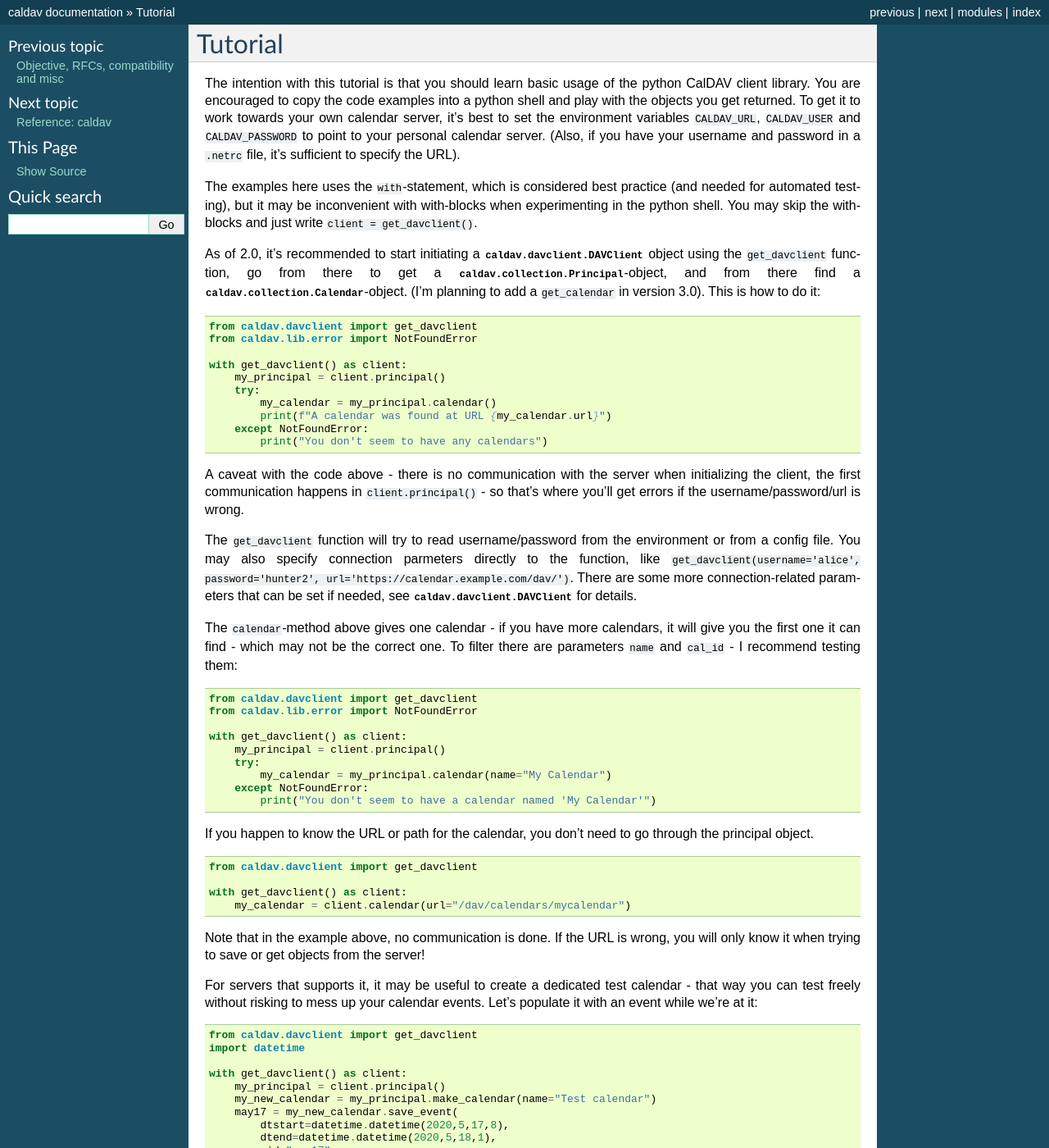
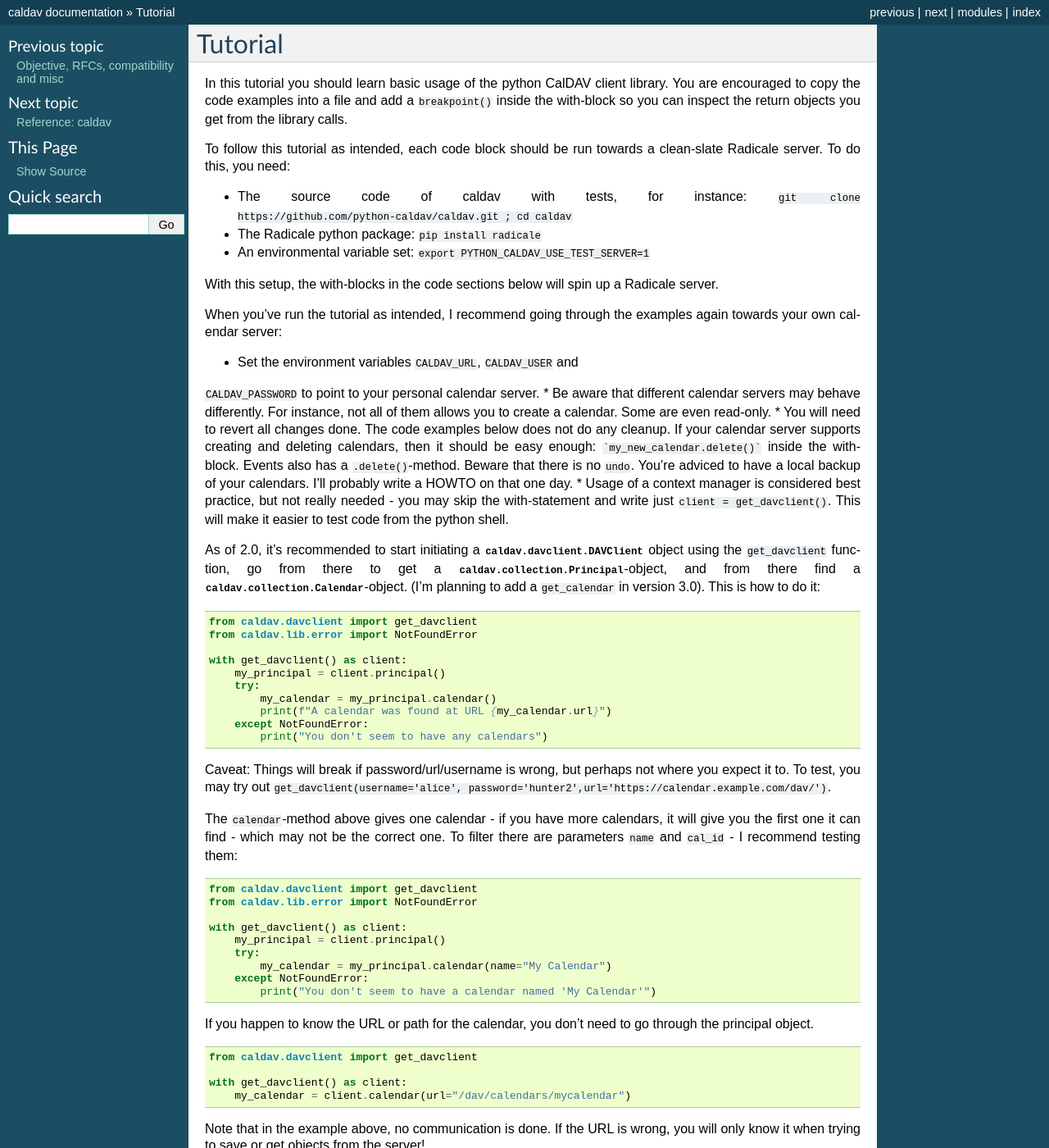
Before and after one commit to python-caldav/caldav, a Sphinx documentation site: the page built from docs/source/tutorial.rst, in a window 1280 px wide and 1400 px high. Shown: the whole window at 82% size. Built offline with Sphinx 7.4.7, drawn with Linux system fonts in a browser that asks for light colours; pages that are not in the unit, such as notebooks, are missing from menus; the version number could not be read and is left out; some of the changed text lies outside the part shown.

Commit message:
More documentation work

````diff
--- a/docs/source/tutorial.rst
+++ b/docs/source/tutorial.rst
@@ -2,20 +2,28 @@
 Tutorial
 ========
 
-The intention with this tutorial is that you should learn basic usage
-of the python CalDAV client library.  You are encouraged to copy the
-code examples into a python shell and play with the objects you get
-returned.  To get it to work towards your own calendar server, it's
-best to set the environment variables ``CALDAV_URL``, ``CALDAV_USER`` and
-``CALDAV_PASSWORD`` to point to your personal calendar server.  (Also,
-if you have your username and password in a ``.netrc`` file, it's
-sufficient to specify the URL).
+In this tutorial you should learn basic usage of the python CalDAV
+client library.  You are encouraged to copy the code examples into a
+file and add a ``breakpoint()`` inside the with-block so you can
+inspect the return objects you get from the library calls.
 
-The examples here uses the ``with``-statement, which is considered best
-practice (and needed for automated testing), but it may be
-inconvenient with with-blocks when experimenting in the python shell.
-You may skip the with-blocks and just write ``client = get_davclient()``.
+To follow this tutorial as intended, each code block should be run
+towards a clean-slate Radicale server.  To do this, you need:
 
+* The source code of caldav with tests, for instance: ``git clone https://github.com/python-caldav/caldav.git ; cd caldav``
+* The Radicale python package: ``pip install radicale``
+* An environmental variable set: ``export PYTHON_CALDAV_USE_TEST_SERVER=1``
+
+With this setup, the with-blocks in the code sections below will spin
+up a Radicale server.
+
+When you've run the tutorial as intended, I recommend going through the examples again towards your own calendar server:
+
+* Set the environment variables ``CALDAV_URL``, ``CALDAV_USER`` and
+``CALDAV_PASSWORD`` to point to your personal calendar server.
+* Be aware that different calendar servers may behave differently.  For instance, not all of them allows you to create a calendar.  Some are even read-only.
+* You will need to revert all changes done.  The code examples below does not do any cleanup.  If your calendar server supports creating and deleting calendars, then it should be easy enough: ```my_new_calendar.delete()``` inside the with-block.  Events also has a ``.delete()``-method.  Beware that there is no ``undo``.  You're adviced to have a local backup of your calendars.  I'll probably write a HOWTO on that one day.
+* Usage of a context manager is considered best practice, but not really needed - you may skip the with-statement and write just ``client = get_davclient()``.  This will make it easier to test code from the python shell.
 
 As of 2.0, it's recommended to start initiating a
 :class:`caldav.davclient.DAVClient` object using the ``get_davclient``
@@ -37,18 +45,9 @@ function, go from there to get a
         except NotFoundError:
             print("You don't seem to have any calendars")
 
-A caveat with the code above - there is no communication with the
-server when initializing the client, the first communication happens
-in ``client.principal()`` - so that's where you'll get errors if the
-username/password/url is wrong.
-
-The ``get_davclient`` function will try to read username/password from
-the environment or from a config file.  You may also specify
-connection parmeters directly to the function, like
-``get_davclient(username='alice', password='hunter2',
-url='https://calendar.example.com/dav/')``.  There are some more
-connection-related parameters that can be set if needed, see
-:class:`caldav.davclient.DAVClient` for details.
+Caveat: Things will break if password/url/username is wrong, but
+perhaps not where you expect it to.  To test, you may try out
+``get_davclient(username='alice', password='hunter2',url='https://calendar.example.com/dav/')``.
 
 The ``calendar``-method above gives one calendar - if you have more
 calendars, it will give you the first one it can find - which may not
@@ -145,11 +144,13 @@ The best way of getting information out from the calendar is to use the search.
         assert len(my_events) == 1
         print(my_events[0].data)
 
-``expand`` matters for recurring events and tasks, instead of getting returned the original event (with ``DTSTART`` set in 2020 and an ``RRULE`` set) it will return a *recurrence*.  Or, rather, a list of recurrences if there are more of them in the search interval.
+``expand`` matters for recurring events and tasks, instead of getting returned the original event (with ``DTSTART`` set in 2023 and an ``RRULE`` set) it will return the *recurrence* for year 2026.  Or, rather, a list of recurrences if there are more of them in the search interval.
 
-``event`` causes the search to only return events.  There are three kind of objects that can be saved to a calendar (but not all servers support all three) - events, journals and tasks (``VEVENT``, ``VJOURNAL`` and ``VTODO``).  This is called Calendar Object Resources in the RFC (quite a mouthful!  By now I often write "events" when in reality I mean "CalenderObjectResources objects, such as events or tasks", it's just easier).  Without ``event=True`` explicitly set, in theory all the types should be returned - unfortunately many servers returns nothing.  In future versions of CalDAV there will be workarounds so ``event=True`` can be safely skipped.
+``event`` causes the search to only return events.  There are three kind of objects that can be saved to a calendar (but not all servers support all three) - events, journals and tasks (``VEVENT``, ``VJOURNAL`` and ``VTODO``).  This is called Calendar Object Resources in the RFC.  Now that's quite a mouthful!  To ease things, the word "event" is simply used in documentation and communication.  So when reading "event", be aware that it actually means "a CalenderObjectResource objects such as an event, but it could also be a task or a journal" - and if you contribute code, remember to use ``CalendarObjectResource`` rather than ``Event``.
 
-The return type is an object of the type :class:`caldav.calendarobjectresource.Event` - for tasks and jornals there are additional classes Todo and Journal.
+Without ``event=True`` explicitly set, all kind of objects *should* be returned.  Unfortunately many servers returns nothing - so as of 2.0, it's important to always specify if you want events, tasks or journals.  In future versions of CalDAV there will be workarounds for this so ``event=True`` can be safely skipped, regardless what server is used.
+
+The return type is a list of objects of the type :class:`caldav.calendarobjectresource.Event` - for tasks and jornals there are similar classes Todo and Journal.
 
 The ``data`` property delivers the icalendar data as a string.  It can be modified:
 
@@ -177,11 +178,26 @@ The ``data`` property delivers the icalendar data as a string.  It can be modifi
         my_events[0].data = my_events[0].data.replace("Do the needful", "Have fun!")
         my_events[0].save()
 
-As seen above, we can use ``save()`` to send a modified object back to the server.  In the case above, we've edited a recurrence.  Now that we've saved the object, you're encouraged to test with search with and without expand set and with different years and see what results you'll get.  The ``save()``-method also takes a parameter ``all_recurrences=True`` if you want to edit the full series!
+As seen above, we can use ``save()`` to send a modified object back to
+the server.  In the case above, we've edited a recurrence.  Now that
+we've saved the object, you're encouraged to test with search with and
+without expand set and with different years, print out
+``my_event[0].data`` and see what results you'll get.  The
+``save()``-method also takes a parameter ``all_recurrences=True`` if
+you want to edit the full series!
 
-When I started using the caldav library, I didn't want to get my hands dirty with all the details and complexity of the CalDAV-protocol and iCalendar-protocol (and despite that I ended up with the maintainer hat, yay!).  You can easily get the iCalendar data packed into objects that can be manipulated: ``myevent.instance``.  Now there exists two libraries making it easier to handle the iCalendar data, it's vobject and icalendar.  The CalDAV-library originally supported the first, but as the second seems more popular it's the recommended library.  As of 2.0, ``myevent.instance`` will return a vobject instance, this may be changed in 3.0.  As for now, the recommended practice is to always be explicit and use either ``myevent.vobject_instance`` or ``myevent.icalendar_instance`` - preferably the latter.  You're encouraged to test it out in the python shell.
+The code above is far from "best practice".  You should not try to
+parse or modify ``event.data`` - it will be parsed and thrown into an
+object accessible as ``myevent.icalendar_instance``.  (in 3.0,
+probably ``myevent.instance`` will work out without yielding a
+``DeprecationWarning``).
 
-Most of the time every event one gets out from the search contains one *component* - and it will always be like that when using ``expand=True``.  To ease things out for users of the library that wants easy access to the event data there is an ``my_events[9].icalendar_component`` property.  From 2.0 also accessible simply as ``my_events[0].component``:
+Most of the time every event one gets out from the search contains one
+*component* - and it will always be like that when using
+``expand=True``.  To ease things out for users of the library that
+wants easy access to the event data there is an
+``my_events[9].icalendar_component`` property.  From 2.0 also
+accessible simply as ``my_events[0].component``:
 
 .. code-block:: python
 
@@ -207,6 +223,8 @@ Most of the time every event one gets out from the search contains one *componen
         print(f"Event starts at {my_events[0].component.start}")
         my_events[0].component['summary'] = "Norwegian national day celebrations"
         my_events[0].save()
+
+There is a danger to this - there is one (and only one) exception when an event contains more than one component.  If you've been observant and followed all the steps in this tutorial very carefully, you should have spotted it.
 
 How to do operations on components and instances in the vobject and icalendar library is outside the scope of this tutorial - The icalendar library documentaiton can be found `here <https://icalendar.readthedocs.io/>`_ as of 2025-06.
 
@@ -235,6 +253,7 @@ Usually tasks and journals can be applied directly to the same calendar as the e
             todo=True, include_completed=True)
         assert len(my_tasks) == 1
 
+
 There are more functionality, but if you've followed the tutorial to this point, you should already know eough to deal with the very most use-cases.
 
 There are some more examples in the examples folder, particularly `basic examples <https://github.com/python-caldav/caldav/blob/master/examples/basic_usage_examples.py>`_. There is also a `scheduling examples <https://github.com/python-caldav/caldav/blob/master/examples/scheduling_examples.py>`_ for sending, receiving and replying to invites, though this is not very well-tested so far.  The example code is currently not tested nor maintained.  Some of it will be moved into the documentation as tutorials or how-tos eventually.
````
Also changed, not shown: 5 other files.
